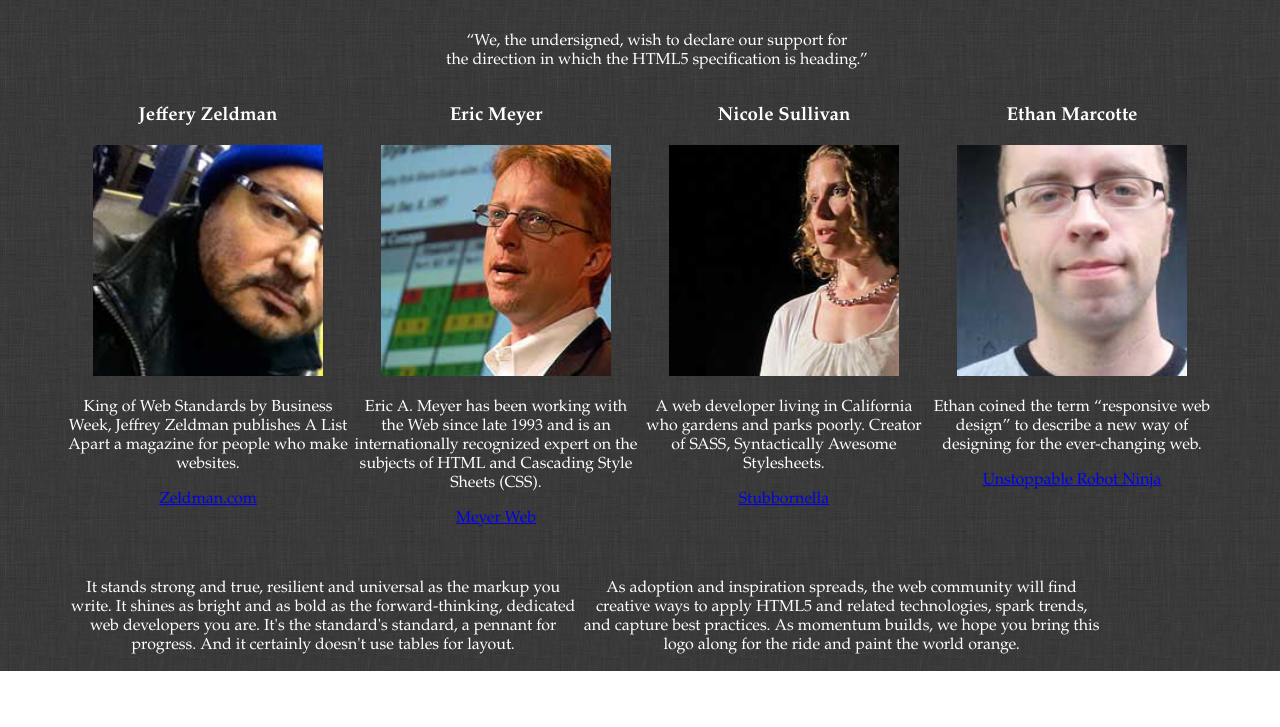
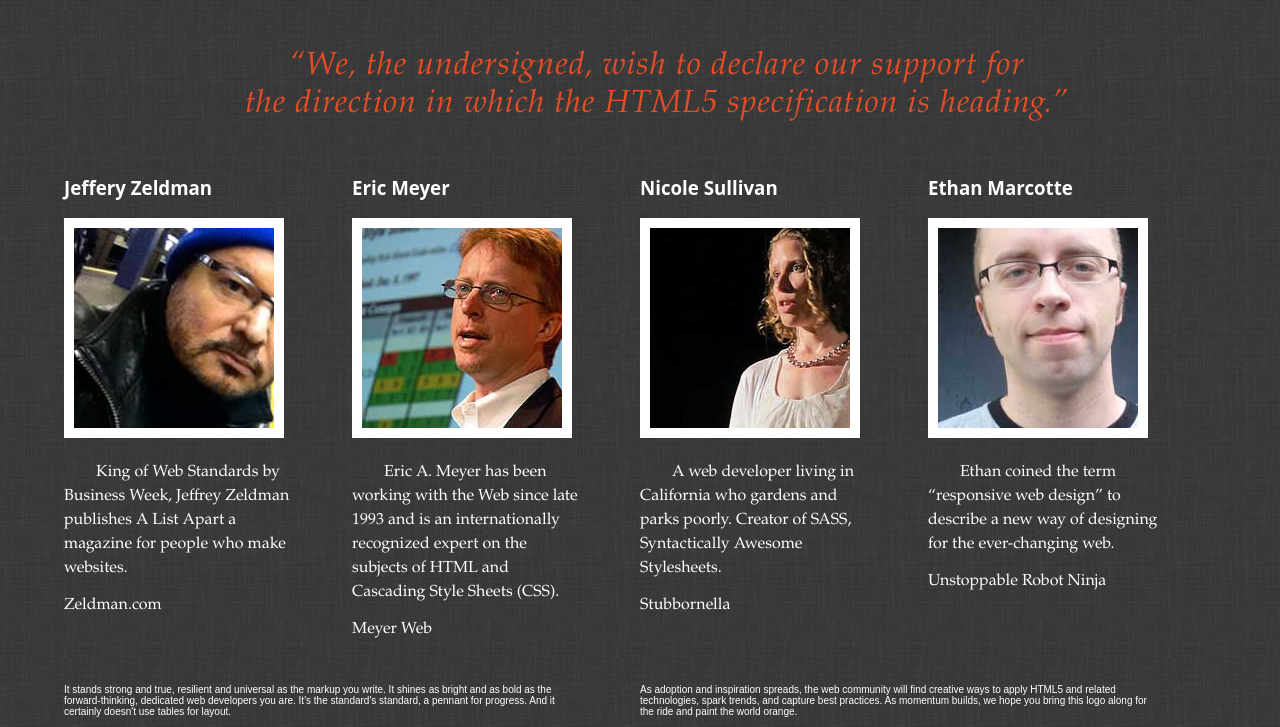
Before and after one commit to dmujica/kiwi, a plain HTML site: page index.html in a window 1280 px wide. Shown: the part 153-880 px from the top of the page. Before the commit the page ends 824 px from the top, so only its background shows below. Drawn offline with Linux system fonts and the light colour scheme.

Commit message:
restyled

```diff
--- a/css/styles.scss
+++ b/css/styles.scss
@@ -66,17 +66,48 @@
 		section {
 		width: $section;
 		float: left;
+		text-align: left;
 
 			img {
+				border: .625rem solid $white;
+			}
+
+			h3 {
+			font-family: 'Open Sans', sans-serif;
+			}
+
+			a {
+			  @include anchorlinks;
+
+			  &:hover,
+			  &:active {
+				color: #e44d26;
+			  }
+			}
+
+			img + p {
+			line-height: 1.5rem;
+			text-indent: 2rem;
+			}
+
+			p {
 				width: $container - 20%;
 			}
+
 		}
 
 		blockquote {
+			color: #e44d26;
+			font-size: 2em;
+			font-style: italic;
+			letter-spacing: .0625rem;
 			width: $container - 4%;
 		}
 
+
 }
+
+
 
 footer {
 	width: $container;
@@ -84,5 +115,11 @@
 	p {
 		width: $footer;
 		float: left;
+		font: .625rem 'arial', sans-serif;
+		text-align: left;
 	}
+
+	p:first-of-type {
+		margin-right: 5%;
+    }
 }
```
Also changed, not shown: css/styles.css, 1 other file.
